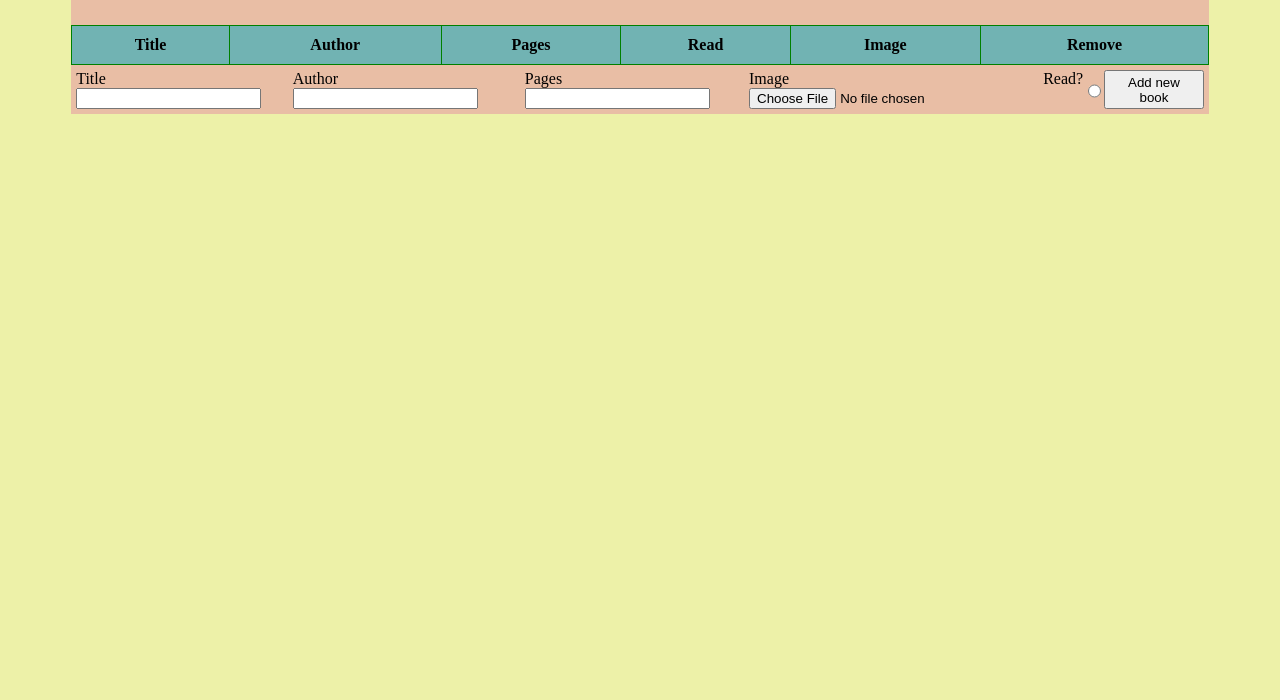
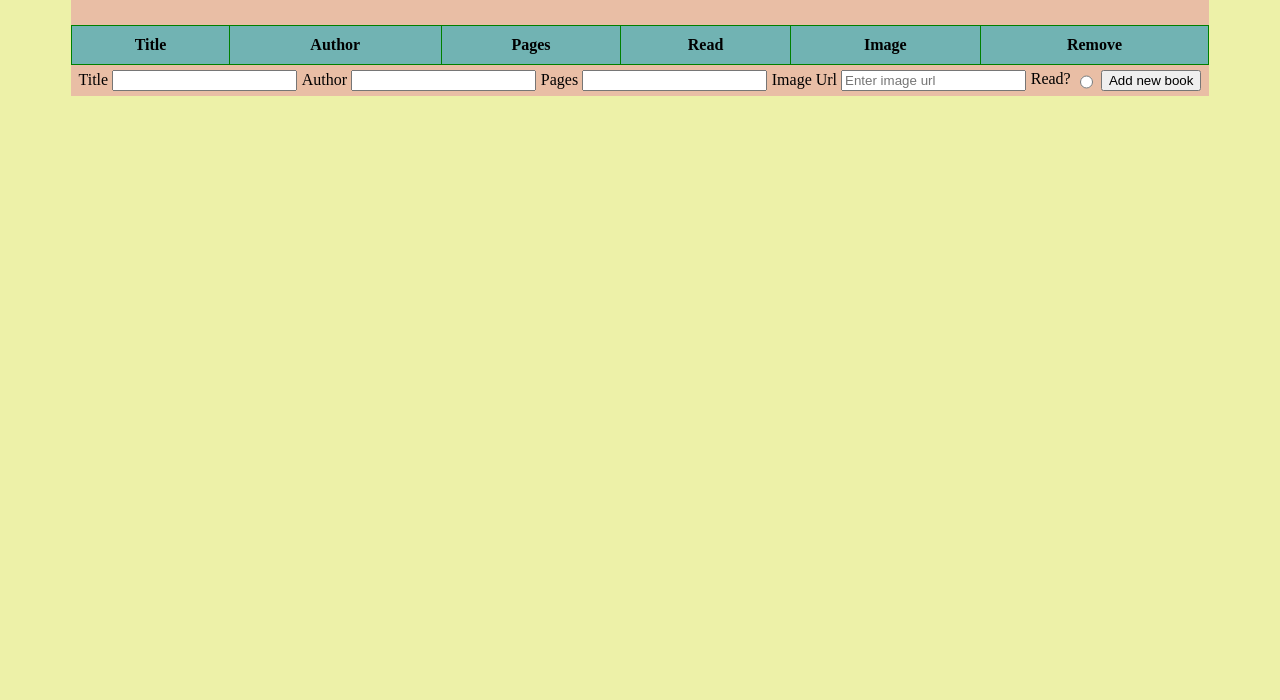
Before and after one commit to cornets28/Library, a plain HTML site: page index.html in a window 1280 px wide. Shown: the part 100-800 px from the top of the page. Drawn offline with Linux system fonts and the light colour scheme.

Commit message:
Fix image url

```diff
--- a/index.html
+++ b/index.html
@@ -31,19 +31,19 @@
 
         <div>
           <label class="gridAuthor">Title</label>
-            <input type="text" name="title" id="book-title"  placeholder="Enter book title" required = true>
+          <input type="text" name="title" id="book-title"  placeholder="Enter book title" required=true>
         </div>
         <div>
           <label class="gridAuthor"> Author</label>
-            <input type="text" name="author" id="book-author"  placeholder="Enter book author" required = true>
+          <input type="text" name="author" id="book-author"  placeholder="Enter book author" required=true>
         </div>
         <div>
           <label class="gridAuthor"> Pages</label>
-           <input type="number" name="numPages" id="book-numPages"  placeholder="Enter num of pages" required = true>
+          <input type="number" name="numPages" id="book-numPages"  placeholder="Enter num of pages" required=true>
         </div>
         <div>
-            <label class="gridAuthor"> Image</label>
-           <input type="file" name="image" id="book-image"  placeholder="Enter image url" required = true>
+          <label class="gridAuthor"> Image Url</label>
+          <input type="text" name="image" id="book-image" placeholder="Enter image url" required=true>
         </div>
 
         Read? <input type="radio" name="isRead" id="book-isRead">
```
Lines whose indentation alone changed are shown as unchanged.
